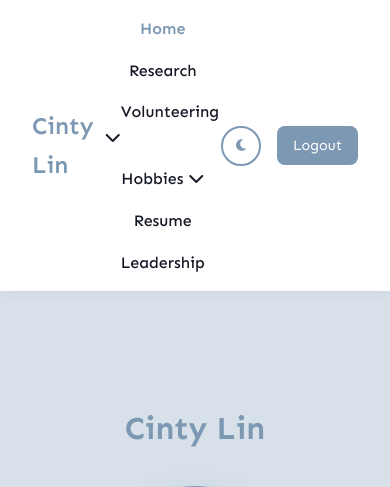
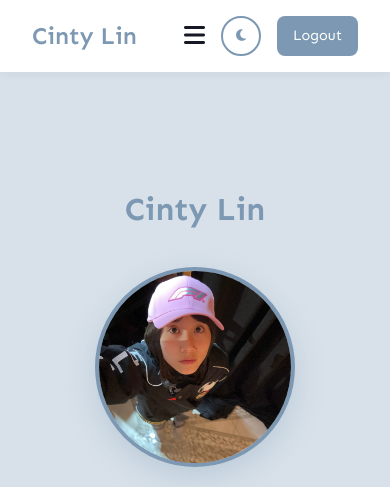
Before and after one commit to exersonz/personal-website, a Flask app: page / in a window 390 px wide. Shown: the top 487 px of the page. Run offline with Flask 3, Linux system fonts and the light colour scheme; the visitor is signed in with stand-in values (Sample User, id 1).

Commit message:
update styles

```diff
--- a/static/style.css
+++ b/static/style.css
@@ -211,6 +211,82 @@ body.dark-mode .nav-links a:hover {
 
 body.dark-mode .nav-links a.active {
     color: var(--primary-light);
+}
+
+/* Hamburger button */
+.nav-toggle {
+    display: none;
+    background: none;
+    border: none;
+    font-size: 1.5rem;
+    color: var(--text-dark);
+    cursor: pointer;
+}
+
+body.dark-mode .nav-toggle {
+    color: var(--dark-text-primary);
+}
+
+/* Mobile styles */
+@media (max-width: 900px) {
+    nav {
+        flex-wrap: wrap;
+    }
+
+    .nav-toggle {
+        display: block;
+    }
+
+    .nav-links {
+        position: absolute;
+        top: 100%;
+        left: 0;
+        width: 100%;
+        background-color: var(--bg-secondary);
+        flex-direction: column;
+        align-items: flex-start;
+        gap: 0;
+        padding: var(--spacing-sm) 0;
+        opacity: 0;
+        visibility: hidden;
+        transform: translateY(-10px);
+        transition: opacity 0.3s ease, transform 0.3s ease;
+    }
+
+    body.dark-mode .nav-links {
+        background-color: var(--dark-bg-secondary);
+    }
+
+    .nav-links.open {
+        opacity: 1;
+        visibility: visible;
+        transform: translateY(0);
+    }
+
+    .nav-links li {
+        width: 100%;
+    }
+
+    .nav-links a {
+        width: 100%;
+        padding: var(--spacing-sm) var(--spacing-md);
+        border-radius: 0;
+    }
+
+    /* Dropdowns on mobile */
+    .dropdown-menu {
+        position: static;
+        box-shadow: none;
+        transform: none;
+        opacity: 1;
+        visibility: visible;
+        display: none;
+        padding-left: var(--spacing-md);
+    }
+
+    .dropdown.active .dropdown-menu {
+        display: block;
+    }
 }
 
 /* Dropdown Menu Styles */
--- a/templates/base.html
+++ b/templates/base.html
@@ -53,6 +53,9 @@
                     <li><a href="/leadership" class="{% if request.path == '/leadership' %}active{% endif %}">Leadership</a></li>
                 </ul>
                 <div class="header-controls">
+                    <button class="nav-toggle" id="navToggle" aria-label="Toggle navigation">
+                        <i class="fas fa-bars"></i>
+                    </button>
                     <button class="theme-toggle" id="themeToggle" aria-label="Toggle theme">
                         <i class="fas fa-moon"></i>
                     </button>
@@ -155,6 +158,14 @@
                 }
             });
         });
+
+        // Mobile nav toggle
+        const navToggle = document.getElementById('navToggle');
+        const navLinks = document.querySelector('.nav-links');
+
+        navToggle.addEventListener('click', () => {
+            navLinks.classList.toggle('open');
+        });
     </script>
     {% block extra_js %}{% endblock %}
 </body>
```
